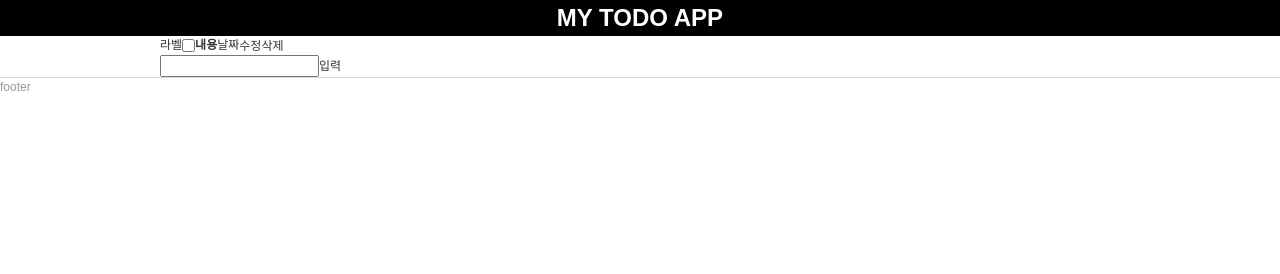
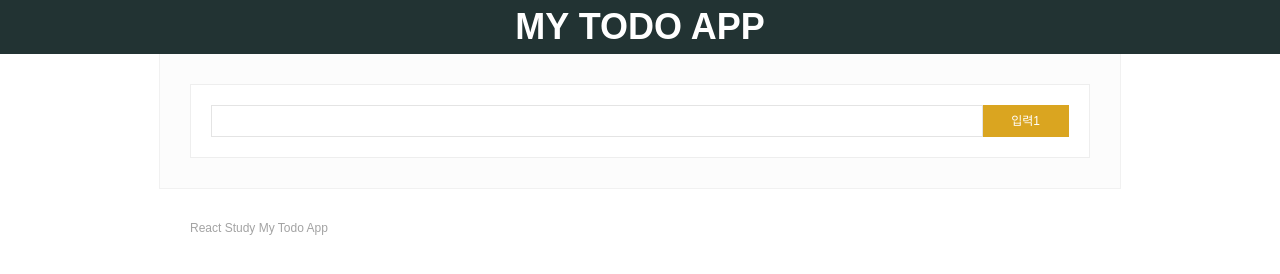
Before and after one commit to heejungbyun/react_study, a React app: page / in a window 1280 px wide. Built offline with nearby package versions, Linux system fonts and the light colour scheme.

Commit message:
react과제 2주차 - MY TODO APP

```diff
--- a/public/css/style.css
+++ b/public/css/style.css
@@ -8,7 +8,7 @@ blockquote:before, blockquote:after,q:before, q:after{content:'';content:none}
 input,select,textarea,button{vertical-align:middle}
 button{border:0 none;background-color:transparent;cursor:pointer}
 body{background:#fff}
-body,th,td,input,select,textarea,button{font-size:12px;line-height:1.5;font-family:'돋움',dotum,sans-serif;color:#333}
+body,th,td,input,select,textarea,button{font-size:12px;line-height:1.5;font-family:'Malgun Gothic','맑은 고딕',sans-serif;color:#333}
 a{color:#333;text-decoration:none}
 a:active, a:hover{text-decoration:underline}
 address,caption,cite,code,dfn,em,var{font-style:normal;font-weight:normal}
@@ -16,6 +16,21 @@ address,caption,cite,code,dfn,em,var{font-style:normal;font-weight:normal}
 .ir_wa{display:block;overflow:hidden;position:relative;z-index:-10;width:100%;height:100%}
 .screen_out{overflow:hidden;position:absolute;width:0;height:0;line-height:0;text-indent:-9999px}
 
-.headerWrap{font-size:20x;background:#000;color:#fff;text-align:center}
-.container{width:960px;margin:0 auto;}
-.footer{border-top:1px solid #dadada;color:#989898;text-align:centeer}
+/*** MY TODO APP ***/
+/* layout */
+.headerWrap{min-width:620px;font-size:18px;background:#233;color:#fff;text-align:center}
+.container{border:1px solid #f1f1f1;border-top:none;background:#fcfcfc}
+.container,
+.footer{max-width:900px;min-width:560px;margin:0 auto;padding:30px 30px;}
+.footer{color:#a3a3a3}
+
+/* cont_todolist */
+.cont_todolist{border:1px solid #eee;background:#fff}
+/* todo list */
+.list_todo{padding:0 20px}
+.list_todo li{padding:10px 0;border-bottom:1px solid #efefef;font-size:15px;letter-spacing:-1px;text-indent:3px}
+/* form */
+.form_todo{padding:20px}
+.form_todo .inp_todo{width:90%;height:32px;border:1px solid #e4e4e4;text-indent:6px;vertical-align:top;box-sizing:border-box}
+.form_todo .inp_todo:focus{border-color:goldenrod;outline:none;}
+.form_todo .btn_submit{width:10%;height:32px;border:1px solid goldenrod;border-left:none;background-color:goldenrod;color:#fff}
--- a/src/components/footer.js
+++ b/src/components/footer.js
@@ -5,7 +5,7 @@ class Footer extends React.Component{
     render(){
         return (
             <div className="footer">
-                footer
+                React Study My Todo App
             </div>
         )
     }
--- a/src/components/mytodolist.js
+++ b/src/components/mytodolist.js
@@ -3,42 +3,42 @@ import ReactDOM from 'react-dom';
 
 // List 컴포넌트
 class TodoList extends React.Component{
+	constructor(props){
+		super(props);
+		this.handleChange = this.handleChange.bind(this);
+		this.handleSubmit = this.handleSubmit.bind(this);
+		this.state = {items:[],text:''};
+	}
+	handleChange(e){
+		 this.setState({text: e.target.value});
+	}
+	handleSubmit(e) {
+		e.preventDefault();
+		var newItem = {
+			text: this.state.text,
+			id: Date.now()
+		};
+		this.setState((prevState) => ({
+			items: prevState.items.concat(newItem),
+			text: ''
+		}));
+	}
     render(){
         return(
-            <div>
-                <TodoNote />
-                <TodoForm />
+            <div className="cont_todolist">
+				<ul className="list_todo">
+				  {this.state.items.map(item => (
+					<li key={item.id}>{item.text}</li>
+				  ))}
+				</ul>
+				<div className="form_todo">
+					<form onSubmit={this.handleSubmit}>
+		                <input type="text" className="inp_todo" onChange={this.handleChange} value={this.state.text} />
+		                <button type="submit" className="btn_submit">{'입력' + (this.state.items.length +1)}</button>
+					</form>
+	            </div>
             </div>
-        )
-    }
-}
 
-// 실제 리스트 컴포넌트
-class TodoNote extends React.Component{
-    render(){
-        return (
-            <ul className="list_todo">
-                <li>
-                    <label>라벨</label>
-                    <input type="checkbox" />
-                    <strong>내용</strong>
-                    <span>날짜</span>
-                    <button type="button" className="btn_modify">수정</button>
-                    <button type="button" className="btn_del">삭제</button>
-                </li>
-            </ul>
-        )
-    }
-}
-
-// 입력 컴포넌트
-class TodoForm extends React.Component{
-    render(){
-        return (
-            <div className="form_todo">
-                <input type="text" />
-                <button>입력</button>
-            </div>
         )
     }
 }
--- a/src/index.js
+++ b/src/index.js
@@ -1,12 +1,10 @@
 import React from 'react';
 import ReactDOM from 'react-dom';
-
 import Header from './components/header';
 import Contents from './components/contents';
 import Footer from './components/footer';
-import Test from './components/test';
 
-const contElement = (
+const Element = (
   <div>
     <Header />
     <Contents />
@@ -14,5 +12,4 @@ const contElement = (
   </div>
 )
 var rootElement = document.getElementById('root');
-
-ReactDOM.render(contElement, rootElement);
+ReactDOM.render(Element, rootElement);
```
Also changed, not shown: src/components/mytodolist.1.js (added, +46 -0 lines).
